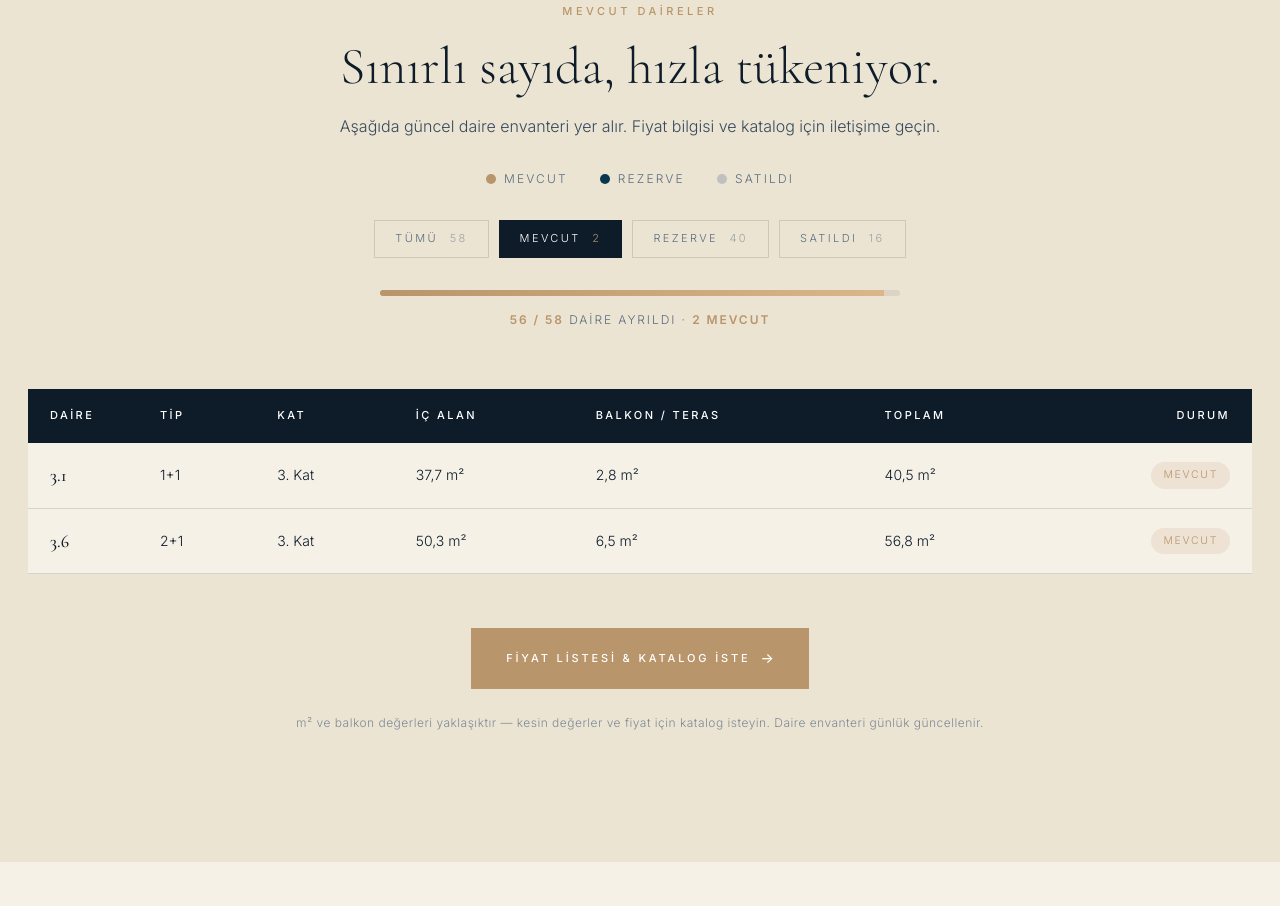
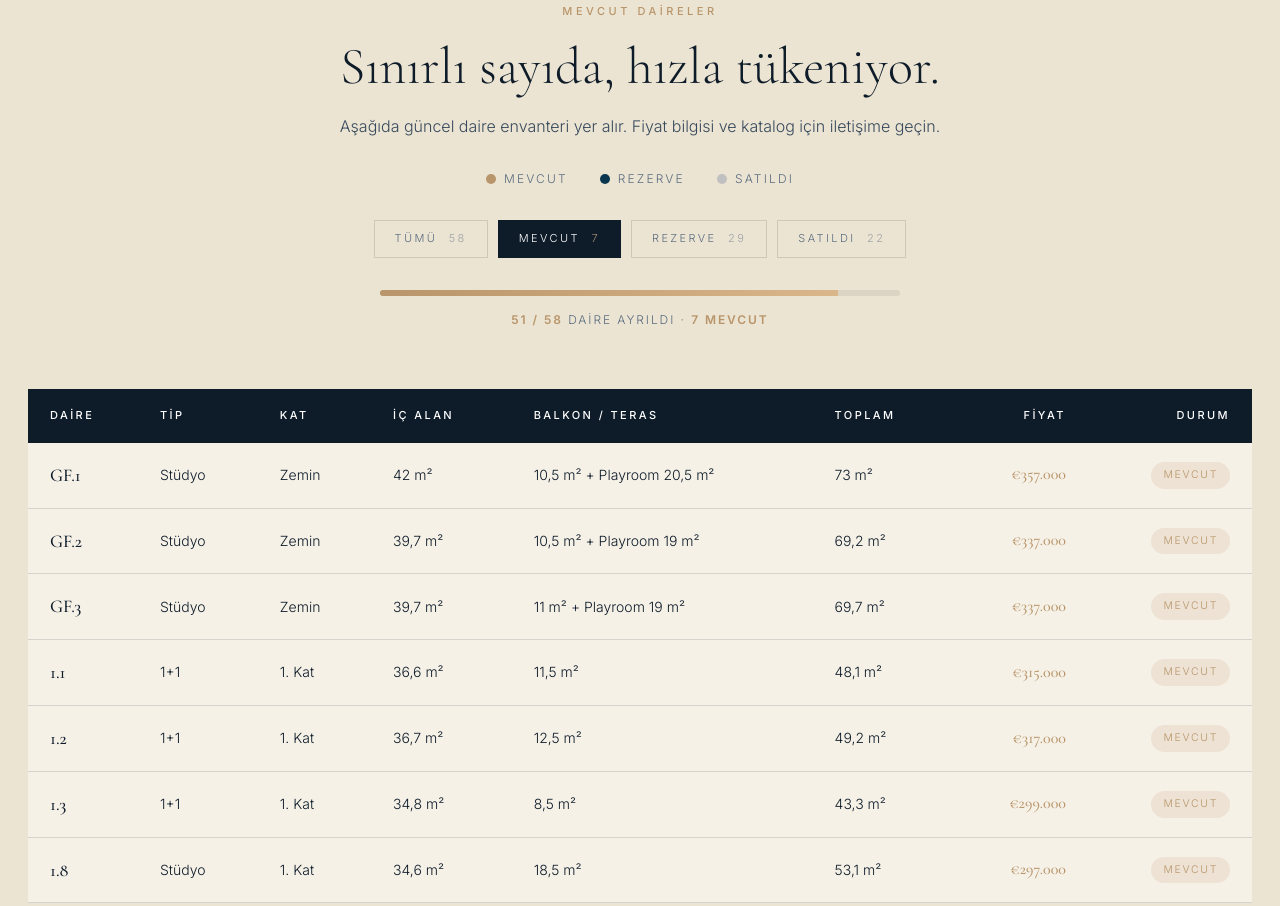
Before and after one commit to avla-real-estate/venus-elliniko, a plain HTML site: page index.html in a window 1280 px wide. Shown: the part 2564-3470 px from the top of the page. Drawn offline with nearby package versions, Linux system fonts and the light colour scheme.

Commit message:
Favicon seti + apartments.json + index güncellemeleri (canlıda zaten yayında)

```diff
--- a/index.html
+++ b/index.html
@@ -7,7 +7,27 @@
 <meta property="og:title" content="VENUS Athens Riviera · Afroditis 24, Elliniko">
 <meta property="og:description" content="Atina Riviera'da 58 lüks daire — sadece 2 mevcut. Avla Gayrimenkul'e özel kampanya: önemli indirimler, kira paketleri, %4 kira garantisi.">
 <meta property="og:type" content="website">
+<meta property="og:url" content="https://venus-elliniko-athens-riviera.avlarealestate.com/">
+<meta property="og:image" content="https://venus-elliniko-athens-riviera.avlarealestate.com/venus-og-1200x630.jpg">
+<meta property="og:image:secure_url" content="https://venus-elliniko-athens-riviera.avlarealestate.com/venus-og-1200x630.jpg">
+<meta property="og:image:type" content="image/jpeg">
+<meta property="og:image:width" content="1200">
+<meta property="og:image:height" content="630">
+<meta property="og:image:alt" content="VENUS Athens Riviera — Afroditis 24, Elliniko · Atina Golden Visa">
+<meta property="og:site_name" content="Avla Gayrimenkul">
+<meta property="og:locale" content="tr_TR">
+<meta name="twitter:card" content="summary_large_image">
+<meta name="twitter:title" content="VENUS Athens Riviera · Afroditis 24, Elliniko">
+<meta name="twitter:description" content="Atina Riviera'da 58 lüks daire — sadece 2 mevcut. Avla'ya özel kampanya: indirimler + %4 kira garantisi.">
+<meta name="twitter:image" content="https://venus-elliniko-athens-riviera.avlarealestate.com/venus-og-1200x630.jpg">
+<meta name="twitter:image:alt" content="VENUS Athens Riviera — Afroditis 24, Elliniko">
 <title>VENUS Athens Riviera · Afroditis 24, Elliniko · Avla Gayrimenkul</title>
+
+<!-- Favicon — Avla kuş ikonu -->
+<link rel="icon" type="image/png" sizes="32x32" href="./img/favicon-32.png">
+<link rel="icon" type="image/png" sizes="192x192" href="./img/favicon-192.png">
+<link rel="apple-touch-icon" sizes="180x180" href="./img/apple-touch-icon.png">
+<link rel="shortcut icon" href="./img/favicon-32.png">
 
 <link rel="preconnect" href="https://fonts.googleapis.com">
 <link rel="preconnect" href="https://fonts.gstatic.com" crossorigin>
@@ -1986,6 +2006,7 @@ document.addEventListener('click', function(e){
             <th>İç Alan</th>
             <th>Balkon / Teras</th>
             <th>Toplam</th>
+            <th style="text-align:right">Fiyat</th>
             <th style="text-align:right">Durum</th>
           </tr>
         </thead>
@@ -2315,71 +2336,71 @@ document.addEventListener('click', function(e){
   //    status: "available" | "reserved" | "sold"
   //    poolView: havuz manzaralı dairelere true (rozet otomatik gösterilir)
   window.VENUS_APARTMENTS = [
-    // ZEMİN KAT (4 stüdyo — bahçe + playroom)
-    { id: "GF.1", type: "Stüdyo", floor: "Zemin",  internal: 42,    balcony: "10,5 m² + Playroom 20,5 m²", total: 73,   poolView:false, status:"reserved"  },
-    { id: "GF.2", type: "Stüdyo", floor: "Zemin",  internal: 39.7,  balcony: "10,5 m² + Playroom 19 m²",   total: 69.2, poolView:false, status:"reserved"  },
-    { id: "GF.3", type: "Stüdyo", floor: "Zemin",  internal: 39.7,  balcony: "11 m² + Playroom 19 m²",     total: 69.7, poolView:false, status:"reserved"  },
-    { id: "GF.4", type: "Stüdyo", floor: "Zemin",  internal: 39.9,  balcony: "11 m² + Playroom 19 m²",     total: 69.9, poolView:false, status:"sold"      },
+    // ZEMİN KAT (4 stüdyo — bahçe + playroom) — kaynak: PDF Haziran 2026
+    { id: "GF.1", type: "Stüdyo", floor: "Zemin",  internal: 42,    balcony: "10,5 m² + Playroom 20,5 m²", total: 73,   poolView:false, price: 357000, status:"available" },
+    { id: "GF.2", type: "Stüdyo", floor: "Zemin",  internal: 39.7,  balcony: "10,5 m² + Playroom 19 m²",   total: 69.2, poolView:false, price: 337000, status:"available" },
+    { id: "GF.3", type: "Stüdyo", floor: "Zemin",  internal: 39.7,  balcony: "11 m² + Playroom 19 m²",     total: 69.7, poolView:false, price: 337000, status:"available" },
+    { id: "GF.4", type: "Stüdyo", floor: "Zemin",  internal: 39.9,  balcony: "11 m² + Playroom 19 m²",     total: 69.9, poolView:false, price: null,   status:"sold"      },
 
     // 1. KAT (18 daire)
-    { id: "1.1",  type: "1+1",    floor: "1. Kat", internal: 36.6,  balcony: "11,5 m²", total: 48.1, poolView:false, status:"reserved"  },
-    { id: "1.2",  type: "1+1",    floor: "1. Kat", internal: 36.7,  balcony: "12,5 m²", total: 49.2, poolView:false, status:"reserved"  },
-    { id: "1.3",  type: "1+1",    floor: "1. Kat", internal: 34.8,  balcony: "8,5 m²",  total: 43.3, poolView:false, status:"sold"      },
-    { id: "1.4",  type: "1+1",    floor: "1. Kat", internal: 35.2,  balcony: "6,5 m²",  total: 41.7, poolView:false, status:"reserved"  },
-    { id: "1.5",  type: "1+1",    floor: "1. Kat", internal: 35.1,  balcony: "7 m²",    total: 42.1, poolView:false, status:"sold"      },
-    { id: "1.6",  type: "2+1",    floor: "1. Kat", internal: 50.3,  balcony: "32 m²",   total: 82.3, poolView:false, status:"reserved"  },
-    { id: "1.7",  type: "Stüdyo", floor: "1. Kat", internal: 33.6,  balcony: "13 m²",   total: 46.6, poolView:false, status:"sold"      },
-    { id: "1.8",  type: "Stüdyo", floor: "1. Kat", internal: 34.6,  balcony: "18,5 m²", total: 53.1, poolView:false, status:"reserved"  },
-    { id: "1.9",  type: "1+1",    floor: "1. Kat", internal: 35.2,  balcony: "4,5 m²",  total: 39.7, poolView:false, status:"reserved"  },
-    { id: "1.10", type: "1+1",    floor: "1. Kat", internal: 38.1,  balcony: "6 m²",    total: 44.1, poolView:false, status:"reserved"  },
-    { id: "1.11", type: "1+1",    floor: "1. Kat", internal: 37.6,  balcony: "9 m²",    total: 46.6, poolView:true,  status:"sold"      },
-    { id: "1.12", type: "1+1",    floor: "1. Kat", internal: 36.5,  balcony: "9,5 m²",  total: 46,   poolView:true,  status:"sold"      },
-    { id: "1.13", type: "1+1",    floor: "1. Kat", internal: 34.2,  balcony: "42 m²",   total: 76.2, poolView:true,  status:"sold"      },
-    { id: "1.14", type: "1+1",    floor: "1. Kat", internal: 35.3,  balcony: "9,5 m²",  total: 44.8, poolView:false, status:"reserved"  },
-    { id: "1.15", type: "1+1",    floor: "1. Kat", internal: 34.1,  balcony: "6,5 m²",  total: 40.6, poolView:false, status:"reserved"  },
-    { id: "1.16", type: "1+1",    floor: "1. Kat", internal: 34.3,  balcony: "3,6 m²",  total: 37.9, poolView:false, status:"reserved"  },
-    { id: "1.17", type: "1+1",    floor: "1. Kat", internal: 36.3,  balcony: "3,7 m²",  total: 40,   poolView:false, status:"reserved"  },
-    { id: "1.18", type: "Stüdyo", floor: "1. Kat", internal: 31.6,  balcony: "3,8 m²",  total: 35.4, poolView:false, status:"sold"      },
-
-    // 2. KAT (18 daire — TÜMÜ REZERVE)
-    { id: "2.1",  type: "1+1",    floor: "2. Kat", internal: 37,    balcony: "4 m²",    total: 41,   poolView:false, status:"reserved" },
-    { id: "2.2",  type: "1+1",    floor: "2. Kat", internal: 37.1,  balcony: "4 m²",    total: 41.1, poolView:false, status:"reserved" },
-    { id: "2.3",  type: "1+1",    floor: "2. Kat", internal: 36.1,  balcony: "5 m²",    total: 41.1, poolView:false, status:"reserved" },
-    { id: "2.4",  type: "1+1",    floor: "2. Kat", internal: 35.2,  balcony: "6,5 m²",  total: 41.7, poolView:false, status:"reserved" },
-    { id: "2.5",  type: "1+1",    floor: "2. Kat", internal: 35.1,  balcony: "7 m²",    total: 42.1, poolView:false, status:"reserved" },
-    { id: "2.6",  type: "2+1",    floor: "2. Kat", internal: 50.3,  balcony: "6,5 m²",  total: 56.8, poolView:false, status:"reserved" },
-    { id: "2.7",  type: "Stüdyo", floor: "2. Kat", internal: 33.6,  balcony: "3,8 m²",  total: 37.4, poolView:false, status:"reserved" },
-    { id: "2.8",  type: "Stüdyo", floor: "2. Kat", internal: 34.6,  balcony: "3,8 m²",  total: 38.4, poolView:false, status:"reserved" },
-    { id: "2.9",  type: "1+1",    floor: "2. Kat", internal: 35.2,  balcony: "4,5 m²",  total: 39.7, poolView:false, status:"reserved" },
-    { id: "2.10", type: "1+1",    floor: "2. Kat", internal: 35.9,  balcony: "6 m²",    total: 41.9, poolView:false, status:"reserved" },
-    { id: "2.11", type: "1+1",    floor: "2. Kat", internal: 31.6,  balcony: "6,5 m²",  total: 38.1, poolView:true,  status:"reserved" },
-    { id: "2.12", type: "1+1",    floor: "2. Kat", internal: 31.7,  balcony: "6,5 m²",  total: 38.2, poolView:true,  status:"reserved" },
-    { id: "2.13", type: "1+1",    floor: "2. Kat", internal: 31.4,  balcony: "6,5 m²",  total: 37.9, poolView:true,  status:"reserved" },
-    { id: "2.14", type: "1+1",    floor: "2. Kat", internal: 33,    balcony: "6,5 m²",  total: 39.5, poolView:false, status:"reserved" },
-    { id: "2.15", type: "1+1",    floor: "2. Kat", internal: 33.5,  balcony: "3,8 m²",  total: 37.3, poolView:false, status:"reserved" },
-    { id: "2.16", type: "1+1",    floor: "2. Kat", internal: 34.3,  balcony: "3,6 m²",  total: 37.9, poolView:false, status:"reserved" },
-    { id: "2.17", type: "1+1",    floor: "2. Kat", internal: 36.3,  balcony: "3,7 m²",  total: 40,   poolView:false, status:"reserved" },
-    { id: "2.18", type: "Stüdyo", floor: "2. Kat", internal: 31.6,  balcony: "3,8 m²",  total: 35.4, poolView:false, status:"reserved" },
+    { id: "1.1",  type: "1+1",    floor: "1. Kat", internal: 36.6,  balcony: "11,5 m²", total: 48.1, poolView:false, price: 315000, status:"available" },
+    { id: "1.2",  type: "1+1",    floor: "1. Kat", internal: 36.7,  balcony: "12,5 m²", total: 49.2, poolView:false, price: 317000, status:"available" },
+    { id: "1.3",  type: "1+1",    floor: "1. Kat", internal: 34.8,  balcony: "8,5 m²",  total: 43.3, poolView:false, price: 299000, status:"available" },
+    { id: "1.4",  type: "1+1",    floor: "1. Kat", internal: 35.2,  balcony: "6,5 m²",  total: 41.7, poolView:false, price: null,   status:"sold"      },
+    { id: "1.5",  type: "1+1",    floor: "1. Kat", internal: 35.1,  balcony: "7 m²",    total: 42.1, poolView:false, price: null,   status:"sold"      },
+    { id: "1.6",  type: "2+1",    floor: "1. Kat", internal: 50.3,  balcony: "32 m²",   total: 82.3, poolView:false, price: null,   status:"sold"      },
+    { id: "1.7",  type: "Stüdyo", floor: "1. Kat", internal: 33.6,  balcony: "13 m²",   total: 46.6, poolView:false, price: null,   status:"sold"      },
+    { id: "1.8",  type: "Stüdyo", floor: "1. Kat", internal: 34.6,  balcony: "18,5 m²", total: 53.1, poolView:false, price: 297000, status:"available" },
+    { id: "1.9",  type: "1+1",    floor: "1. Kat", internal: 35.2,  balcony: "4,5 m²",  total: 39.7, poolView:false, price: 299000, status:"reserved"  },
+    { id: "1.10", type: "1+1",    floor: "1. Kat", internal: 38.1,  balcony: "6 m²",    total: 44.1, poolView:false, price: null,   status:"sold"      },
+    { id: "1.11", type: "1+1",    floor: "1. Kat", internal: 37.6,  balcony: "9 m²",    total: 46.6, poolView:true,  price: null,   status:"sold"      },
+    { id: "1.12", type: "1+1",    floor: "1. Kat", internal: 36.5,  balcony: "9,5 m²",  total: 46,   poolView:true,  price: null,   status:"sold"      },
+    { id: "1.13", type: "1+1",    floor: "1. Kat", internal: 34.2,  balcony: "42 m²",   total: 76.2, poolView:true,  price: null,   status:"sold"      },
+    { id: "1.14", type: "1+1",    floor: "1. Kat", internal: 35.3,  balcony: "9,5 m²",  total: 44.8, poolView:false, price: null,   status:"sold"      },
+    { id: "1.15", type: "1+1",    floor: "1. Kat", internal: 34.1,  balcony: "6,5 m²",  total: 40.6, poolView:false, price: 295000, status:"reserved"  },
+    { id: "1.16", type: "1+1",    floor: "1. Kat", internal: 34.3,  balcony: "3,6 m²",  total: 37.9, poolView:false, price: 294000, status:"reserved"  },
+    { id: "1.17", type: "1+1",    floor: "1. Kat", internal: 36.3,  balcony: "3,7 m²",  total: 40,   poolView:false, price: null,   status:"sold"      },
+    { id: "1.18", type: "Stüdyo", floor: "1. Kat", internal: 31.6,  balcony: "3,8 m²",  total: 35.4, poolView:false, price: null,   status:"sold"      },
+
+    // 2. KAT (18 daire — TÜMÜ REZERVE, fiyat listede yer almıyor)
+    { id: "2.1",  type: "1+1",    floor: "2. Kat", internal: 37,    balcony: "4 m²",    total: 41,   poolView:false, price: null, status:"reserved" },
+    { id: "2.2",  type: "1+1",    floor: "2. Kat", internal: 37.1,  balcony: "4 m²",    total: 41.1, poolView:false, price: null, status:"reserved" },
+    { id: "2.3",  type: "1+1",    floor: "2. Kat", internal: 36.1,  balcony: "5 m²",    total: 41.1, poolView:false, price: null, status:"reserved" },
+    { id: "2.4",  type: "1+1",    floor: "2. Kat", internal: 35.2,  balcony: "6,5 m²",  total: 41.7, poolView:false, price: null, status:"reserved" },
+    { id: "2.5",  type: "1+1",    floor: "2. Kat", internal: 35.1,  balcony: "7 m²",    total: 42.1, poolView:false, price: null, status:"reserved" },
+    { id: "2.6",  type: "2+1",    floor: "2. Kat", internal: 50.3,  balcony: "6,5 m²",  total: 56.8, poolView:false, price: null, status:"reserved" },
+    { id: "2.7",  type: "Stüdyo", floor: "2. Kat", internal: 33.6,  balcony: "3,8 m²",  total: 37.4, poolView:false, price: null, status:"reserved" },
+    { id: "2.8",  type: "Stüdyo", floor: "2. Kat", internal: 34.6,  balcony: "3,8 m²",  total: 38.4, poolView:false, price: null, status:"reserved" },
+    { id: "2.9",  type: "1+1",    floor: "2. Kat", internal: 35.2,  balcony: "4,5 m²",  total: 39.7, poolView:false, price: null, status:"reserved" },
+    { id: "2.10", type: "1+1",    floor: "2. Kat", internal: 35.9,  balcony: "6 m²",    total: 41.9, poolView:false, price: null, status:"reserved" },
+    { id: "2.11", type: "1+1",    floor: "2. Kat", internal: 31.6,  balcony: "6,5 m²",  total: 38.1, poolView:true,  price: null, status:"reserved" },
+    { id: "2.12", type: "1+1",    floor: "2. Kat", internal: 31.7,  balcony: "6,5 m²",  total: 38.2, poolView:true,  price: null, status:"reserved" },
+    { id: "2.13", type: "1+1",    floor: "2. Kat", internal: 31.4,  balcony: "6,5 m²",  total: 37.9, poolView:true,  price: null, status:"reserved" },
+    { id: "2.14", type: "1+1",    floor: "2. Kat", internal: 33,    balcony: "6,5 m²",  total: 39.5, poolView:false, price: null, status:"reserved" },
+    { id: "2.15", type: "1+1",    floor: "2. Kat", internal: 33.5,  balcony: "3,8 m²",  total: 37.3, poolView:false, price: null, status:"reserved" },
+    { id: "2.16", type: "1+1",    floor: "2. Kat", internal: 34.3,  balcony: "3,6 m²",  total: 37.9, poolView:false, price: null, status:"reserved" },
+    { id: "2.17", type: "1+1",    floor: "2. Kat", internal: 36.3,  balcony: "3,7 m²",  total: 40,   poolView:false, price: null, status:"reserved" },
+    { id: "2.18", type: "Stüdyo", floor: "2. Kat", internal: 31.6,  balcony: "3,8 m²",  total: 35.4, poolView:false, price: null, status:"reserved" },
 
     // 3. KAT (18 daire)
-    { id: "3.1",  type: "1+1",    floor: "3. Kat", internal: 37.7,  balcony: "2,8 m²",  total: 40.5, poolView:false, status:"available" },
-    { id: "3.2",  type: "1+1",    floor: "3. Kat", internal: 37.9,  balcony: "4 m²",    total: 41.9, poolView:false, status:"sold"      },
-    { id: "3.3",  type: "1+1",    floor: "3. Kat", internal: 36.1,  balcony: "5 m²",    total: 41.1, poolView:false, status:"reserved"  },
-    { id: "3.4",  type: "1+1",    floor: "3. Kat", internal: 35.2,  balcony: "6,5 m²",  total: 41.7, poolView:false, status:"reserved"  },
-    { id: "3.5",  type: "1+1",    floor: "3. Kat", internal: 35.1,  balcony: "7 m²",    total: 42.1, poolView:false, status:"sold"      },
-    { id: "3.6",  type: "2+1",    floor: "3. Kat", internal: 50.3,  balcony: "6,5 m²",  total: 56.8, poolView:false, status:"available" },
-    { id: "3.7",  type: "Stüdyo", floor: "3. Kat", internal: 33.6,  balcony: "3,8 m²",  total: 37.4, poolView:false, status:"reserved"  },
-    { id: "3.8",  type: "Stüdyo", floor: "3. Kat", internal: 34.6,  balcony: "3,8 m²",  total: 38.4, poolView:false, status:"reserved"  },
-    { id: "3.9",  type: "1+1",    floor: "3. Kat", internal: 35.2,  balcony: "4,5 m²",  total: 39.7, poolView:false, status:"reserved"  },
-    { id: "3.10", type: "1+1",    floor: "3. Kat", internal: 35.9,  balcony: "6 m²",    total: 41.9, poolView:false, status:"sold"      },
-    { id: "3.11", type: "1+1",    floor: "3. Kat", internal: 31.6,  balcony: "6,5 m²",  total: 38.1, poolView:true,  status:"sold"      },
-    { id: "3.12", type: "1+1",    floor: "3. Kat", internal: 31.7,  balcony: "6,5 m²",  total: 38.2, poolView:true,  status:"sold"      },
-    { id: "3.13", type: "1+1",    floor: "3. Kat", internal: 31.4,  balcony: "6,5 m²",  total: 37.9, poolView:true,  status:"sold"      },
-    { id: "3.14", type: "1+1",    floor: "3. Kat", internal: 33,    balcony: "6,5 m²",  total: 39.5, poolView:false, status:"reserved"  },
-    { id: "3.15", type: "1+1",    floor: "3. Kat", internal: 33.5,  balcony: "3,8 m²",  total: 37.3, poolView:false, status:"sold"      },
-    { id: "3.16", type: "1+1",    floor: "3. Kat", internal: 34.3,  balcony: "3,6 m²",  total: 37.9, poolView:false, status:"reserved"  },
-    { id: "3.17", type: "1+1",    floor: "3. Kat", internal: 36.3,  balcony: "3,7 m²",  total: 40,   poolView:false, status:"reserved"  },
-    { id: "3.18", type: "Stüdyo", floor: "3. Kat", internal: 31.6,  balcony: "3,8 m²",  total: 35.4, poolView:false, status:"sold"      }
+    { id: "3.1",  type: "1+1",    floor: "3. Kat", internal: 37.7,  balcony: "2,8 m²",  total: 40.5, poolView:false, price: 333000, status:"reserved" },
+    { id: "3.2",  type: "1+1",    floor: "3. Kat", internal: 37.9,  balcony: "4 m²",    total: 41.9, poolView:false, price: null,   status:"sold"     },
+    { id: "3.3",  type: "1+1",    floor: "3. Kat", internal: 36.1,  balcony: "5 m²",    total: 41.1, poolView:false, price: 318000, status:"reserved" },
+    { id: "3.4",  type: "1+1",    floor: "3. Kat", internal: 35.2,  balcony: "6,5 m²",  total: 41.7, poolView:false, price: null,   status:"sold"     },
+    { id: "3.5",  type: "1+1",    floor: "3. Kat", internal: 35.1,  balcony: "7 m²",    total: 42.1, poolView:false, price: null,   status:"sold"     },
+    { id: "3.6",  type: "2+1",    floor: "3. Kat", internal: 50.3,  balcony: "6,5 m²",  total: 56.8, poolView:false, price: 430000, status:"reserved" },
+    { id: "3.7",  type: "Stüdyo", floor: "3. Kat", internal: 33.6,  balcony: "3,8 m²",  total: 37.4, poolView:false, price: null,   status:"sold"     },
+    { id: "3.8",  type: "Stüdyo", floor: "3. Kat", internal: 34.6,  balcony: "3,8 m²",  total: 38.4, poolView:false, price: 305000, status:"reserved" },
+    { id: "3.9",  type: "1+1",    floor: "3. Kat", internal: 35.2,  balcony: "4,5 m²",  total: 39.7, poolView:false, price: 310000, status:"reserved" },
+    { id: "3.10", type: "1+1",    floor: "3. Kat", internal: 35.9,  balcony: "6 m²",    total: 41.9, poolView:false, price: null,   status:"sold"     },
+    { id: "3.11", type: "1+1",    floor: "3. Kat", internal: 31.6,  balcony: "6,5 m²",  total: 38.1, poolView:true,  price: null,   status:"sold"     },
+    { id: "3.12", type: "1+1",    floor: "3. Kat", internal: 31.7,  balcony: "6,5 m²",  total: 38.2, poolView:true,  price: null,   status:"sold"     },
+    { id: "3.13", type: "1+1",    floor: "3. Kat", internal: 31.4,  balcony: "6,5 m²",  total: 37.9, poolView:true,  price: null,   status:"sold"     },
+    { id: "3.14", type: "1+1",    floor: "3. Kat", internal: 33,    balcony: "6,5 m²",  total: 39.5, poolView:false, price: 290000, status:"reserved" },
+    { id: "3.15", type: "1+1",    floor: "3. Kat", internal: 33.5,  balcony: "3,8 m²",  total: 37.3, poolView:false, price: null,   status:"sold"     },
+    { id: "3.16", type: "1+1",    floor: "3. Kat", internal: 34.3,  balcony: "3,6 m²",  total: 37.9, poolView:false, price: 299000, status:"reserved" },
+    { id: "3.17", type: "1+1",    floor: "3. Kat", internal: 36.3,  balcony: "3,7 m²",  total: 40,   poolView:false, price: 319000, status:"reserved" },
+    { id: "3.18", type: "Stüdyo", floor: "3. Kat", internal: 31.6,  balcony: "3,8 m²",  total: 35.4, poolView:false, price: null,   status:"sold"     }
   ];
 </script>
 
@@ -2430,6 +2451,12 @@ function renderInventory(){
   body.innerHTML = filtered.map(a => {
     const s = STATUS_MAP[a.status] || STATUS_MAP.available;
     const pool = a.poolView ? `<div class="pool-tag">Havuz Manzarası</div>` : "";
+    const priceTxt = (typeof a.price === "number" && a.price > 0)
+      ? "€" + a.price.toLocaleString("tr-TR")
+      : "—";
+    const priceStyle = a.status === "sold"
+      ? "text-align:right;font-family:var(--serif);font-size:16px;color:#999;text-decoration:line-through;white-space:nowrap"
+      : "text-align:right;font-family:var(--serif);font-size:16px;color:var(--gold);font-weight:500;white-space:nowrap";
     return `<tr>
       <td class="id">${a.id}${pool}</td>
       <td>${a.type}</td>
@@ -2437,6 +2464,7 @@ function renderInventory(){
       <td>${fmt(a.internal)} m²</td>
       <td>${a.balcony}</td>
       <td>${fmt(a.total)} m²</td>
+      <td style="${priceStyle}">${priceTxt}</td>
       <td style="text-align:right"><span class="pill ${s.pill}">${s.label}</span></td>
     </tr>`;
   }).join("");
```
Also changed, not shown: data/apartments.json (+29 -28 lines), img/apple-touch-icon.png (added), img/avla-favicon-source.jpg (added), img/favicon-192.png (added), img/favicon-32.png (added).
